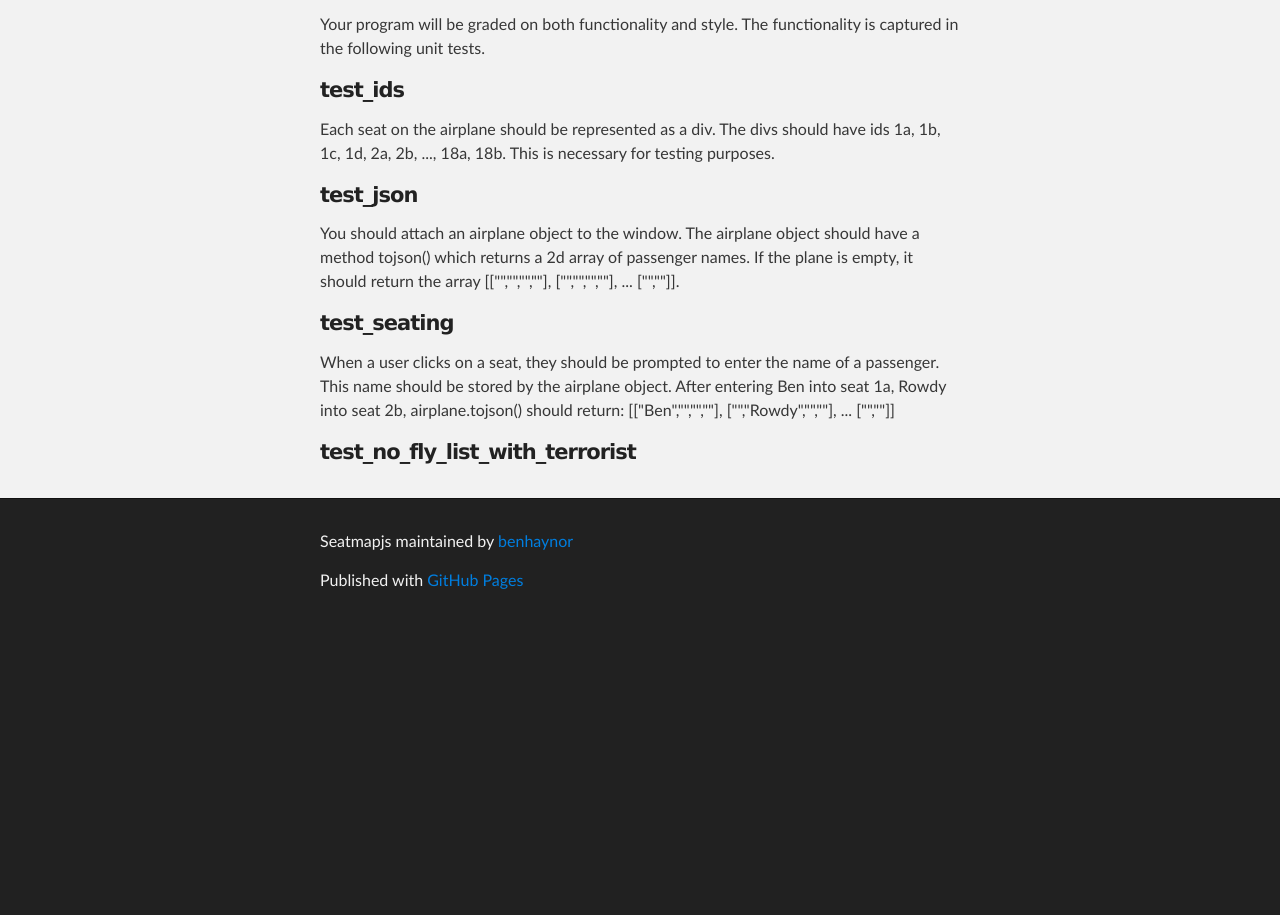
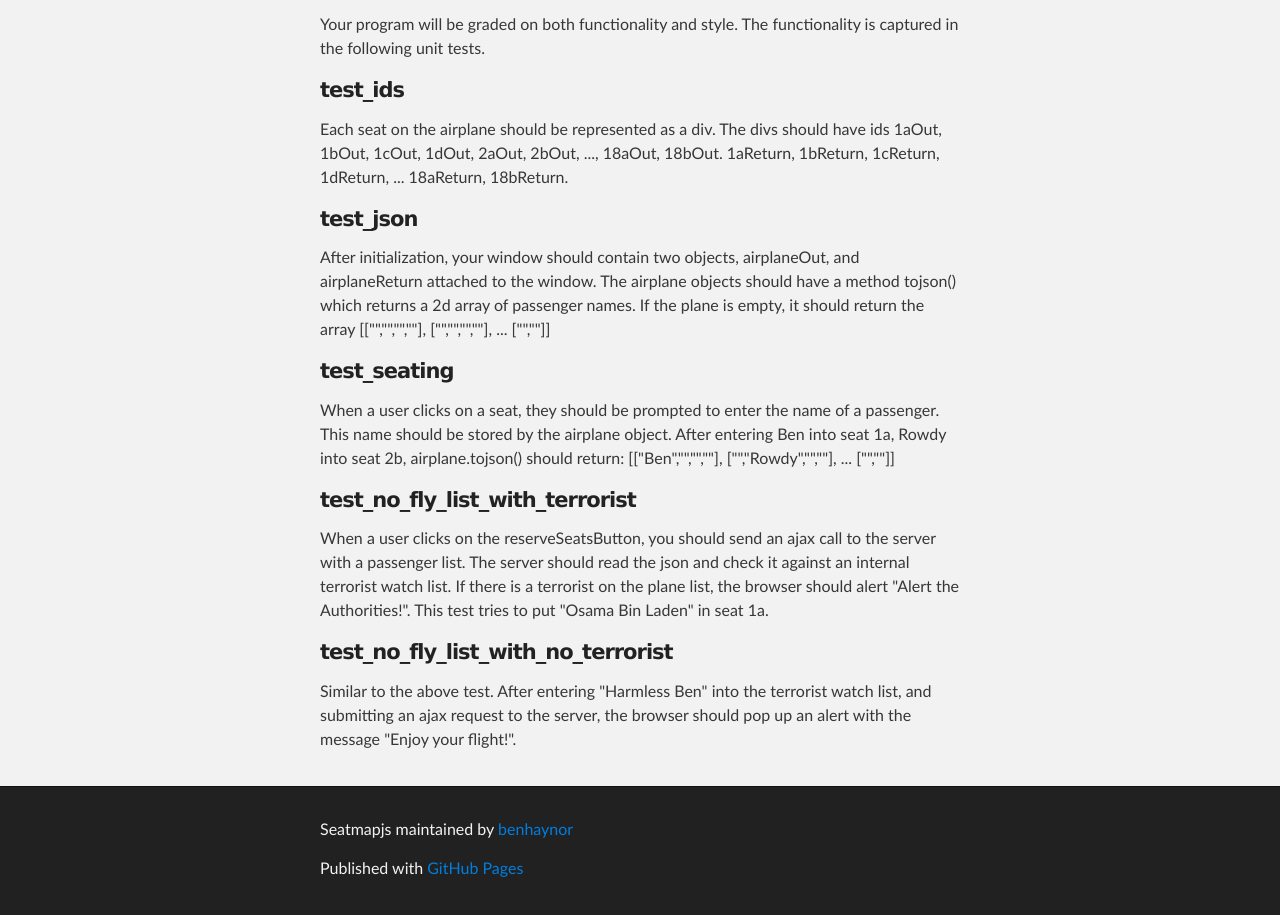
Before and after one commit to benhaynor/seatmapjs, a plain HTML site: page index.html in a window 1280 px wide. Shown: the part 813-1728 px from the top of the page. Before the commit the page ends 1440 px from the top, so only its background shows below. Drawn offline with Linux system fonts and the light colour scheme.

```diff
--- a/index.html
+++ b/index.html
@@ -52,15 +52,15 @@ $ dev_appserver.py .
 
 <h4>test_ids</h4>
 
-<p>Each seat on the airplane should be represented as a div.  The divs should have ids 1a, 1b, 1c, 1d, 2a, 2b, ..., 18a, 18b.  This is necessary for testing purposes.</p>
+<p>Each seat on the airplane should be represented as a div.  The divs should have ids 1aOut, 1bOut, 1cOut, 1dOut, 2aOut, 2bOut, ..., 18aOut, 18bOut.  1aReturn, 1bReturn, 1cReturn, 1dReturn, ... 18aReturn, 18bReturn.</p>
 
 <h4>test_json</h4>
 
-<p>You should attach an airplane object to the window.  The airplane object should have a method tojson() which returns a 2d array of passenger names.  If the plane is empty, it should return the array
+<p>After initialization, your window should contain two objects, airplaneOut, and airplaneReturn attached to the window.  The airplane objects should have a method tojson() which returns a 2d array of passenger names.  If the plane is empty, it should return the array
 [["","","",""],
 ["","","",""],
 ...
-["",""]].</p>
+["",""]]</p>
 
 <h4>test_seating</h4>
 
@@ -71,6 +71,12 @@ $ dev_appserver.py .
 ["",""]]</p>
 
 <h4>test_no_fly_list_with_terrorist</h4>
+
+<p>When a user clicks on the reserveSeatsButton, you should send an ajax call to the server with a passenger list.  The server should read the json and check it against an internal terrorist watch list.  If there is a terrorist on the plane list, the browser should alert "Alert the Authorities!".  This test tries to put "Osama Bin Laden" in seat 1a.</p>
+
+<h4>test_no_fly_list_with_no_terrorist</h4>
+
+<p>Similar to the above test.  After entering "Harmless Ben" into the terrorist watch list, and submitting an ajax request to the server, the browser should pop up an alert with the message "Enjoy your flight!".</p>
       </section>
     </div>
 
```
Also changed, not shown: params.json (+1 -1 lines).
